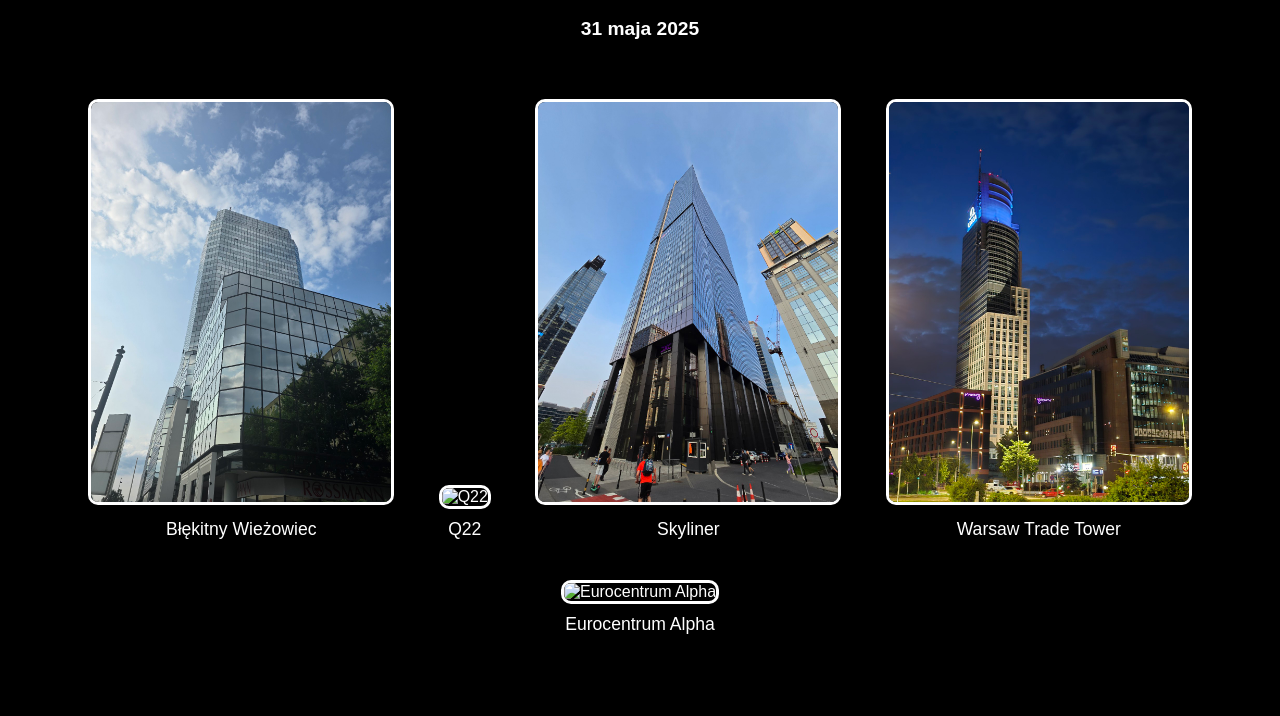
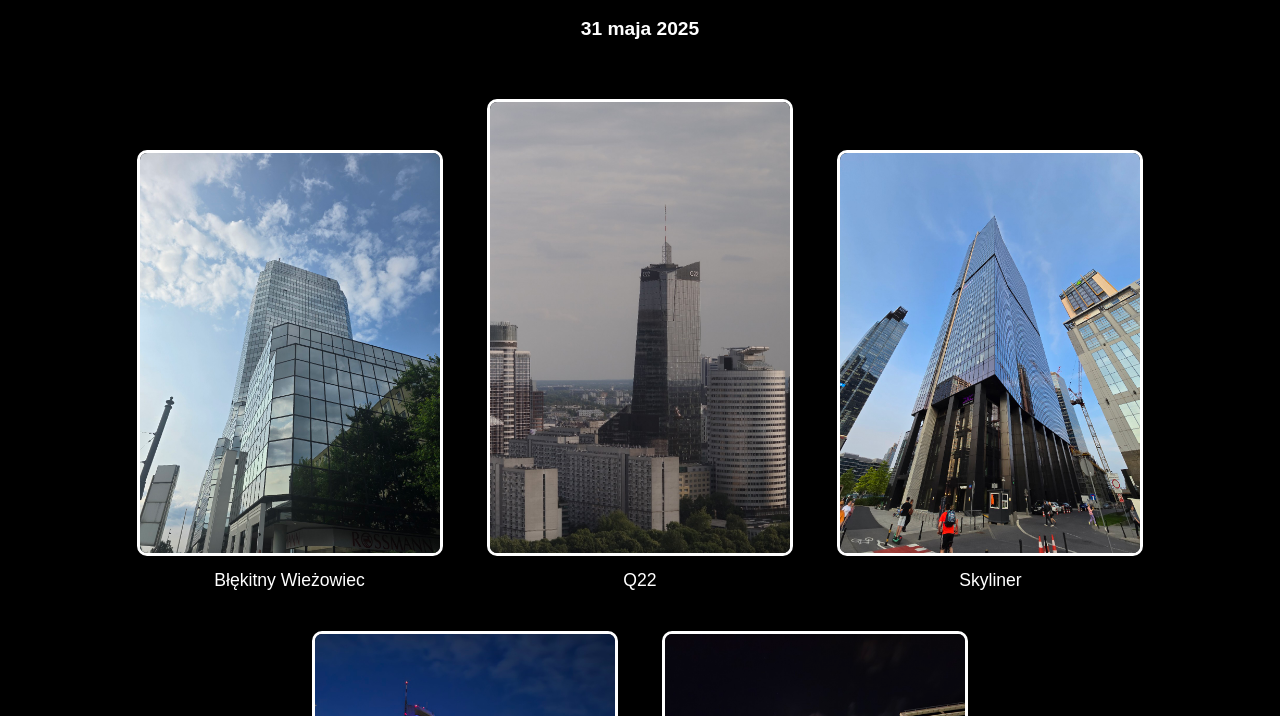
Before and after one commit to pawel1103/NW25, a plain HTML site: page index.html in a window 1280 px wide. Shown: the part 84-800 px from the top of the page. Drawn offline with Linux system fonts and the light colour scheme.

Commit message:
Update index.html

```diff
--- a/index.html
+++ b/index.html
@@ -21,7 +21,7 @@
       <span>Błękitny Wieżowiec</span>
     </a>
     <a class="gallery-link" href="q22.html">
-      <img src="photos/q22/q22_1.jpg" alt="Q22">
+      <img src="photos/q22/q221.jpg" alt="Q22">
       <span>Q22</span>
     </a>
     <a class="gallery-link" href="skyliner.html">
@@ -33,7 +33,7 @@
       <span>Warsaw Trade Tower</span>
     </a>
     <a class="gallery-link" href="eurocentrum.html">
-      <img src="photos/eurocentrum/euro1.jpg" alt="Eurocentrum Alpha">
+      <img src="photos/eurocentrum/eurocentrum1.jpg" alt="Eurocentrum Alpha">
       <span>Eurocentrum Alpha</span>
     </a>
   </div>
```
